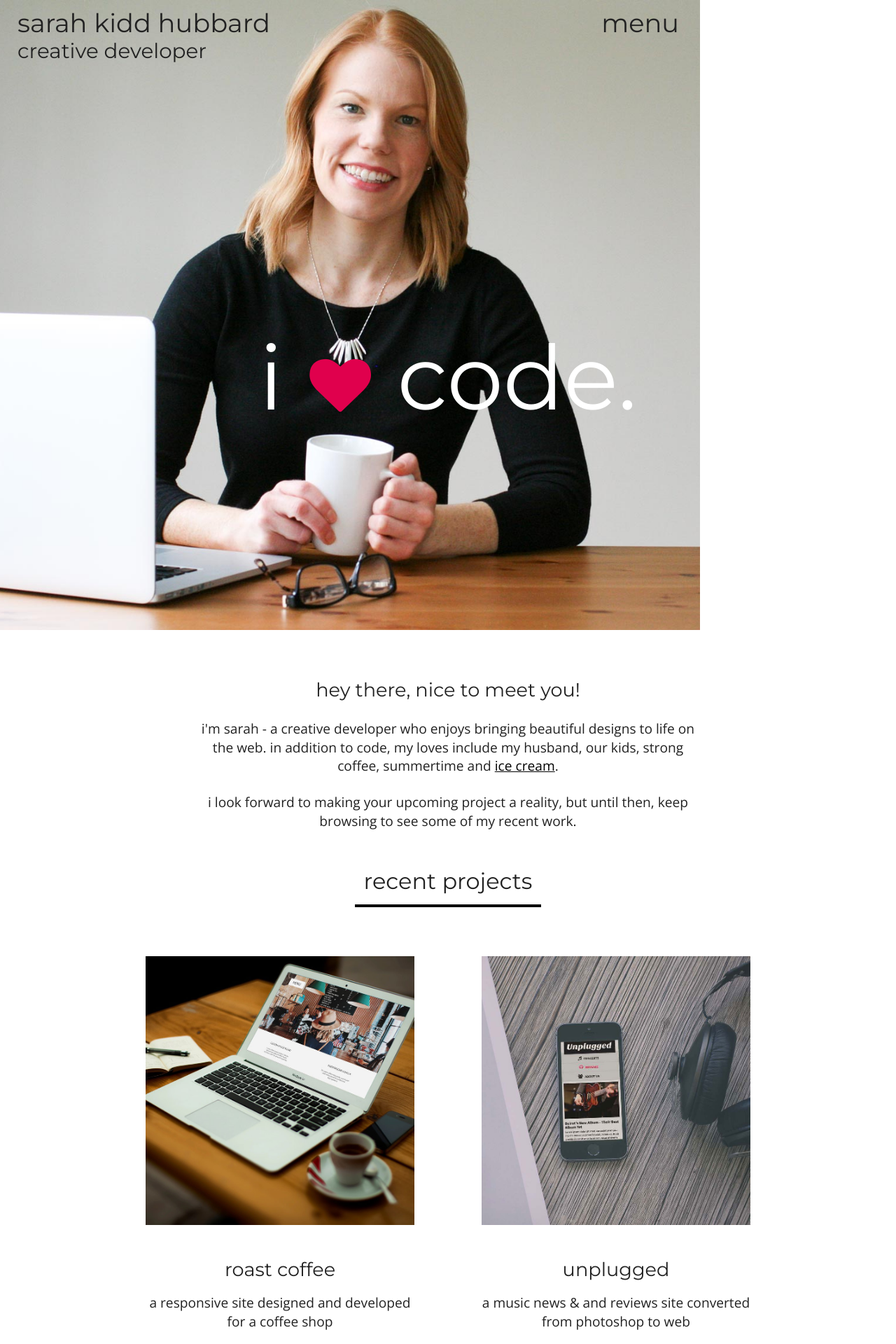
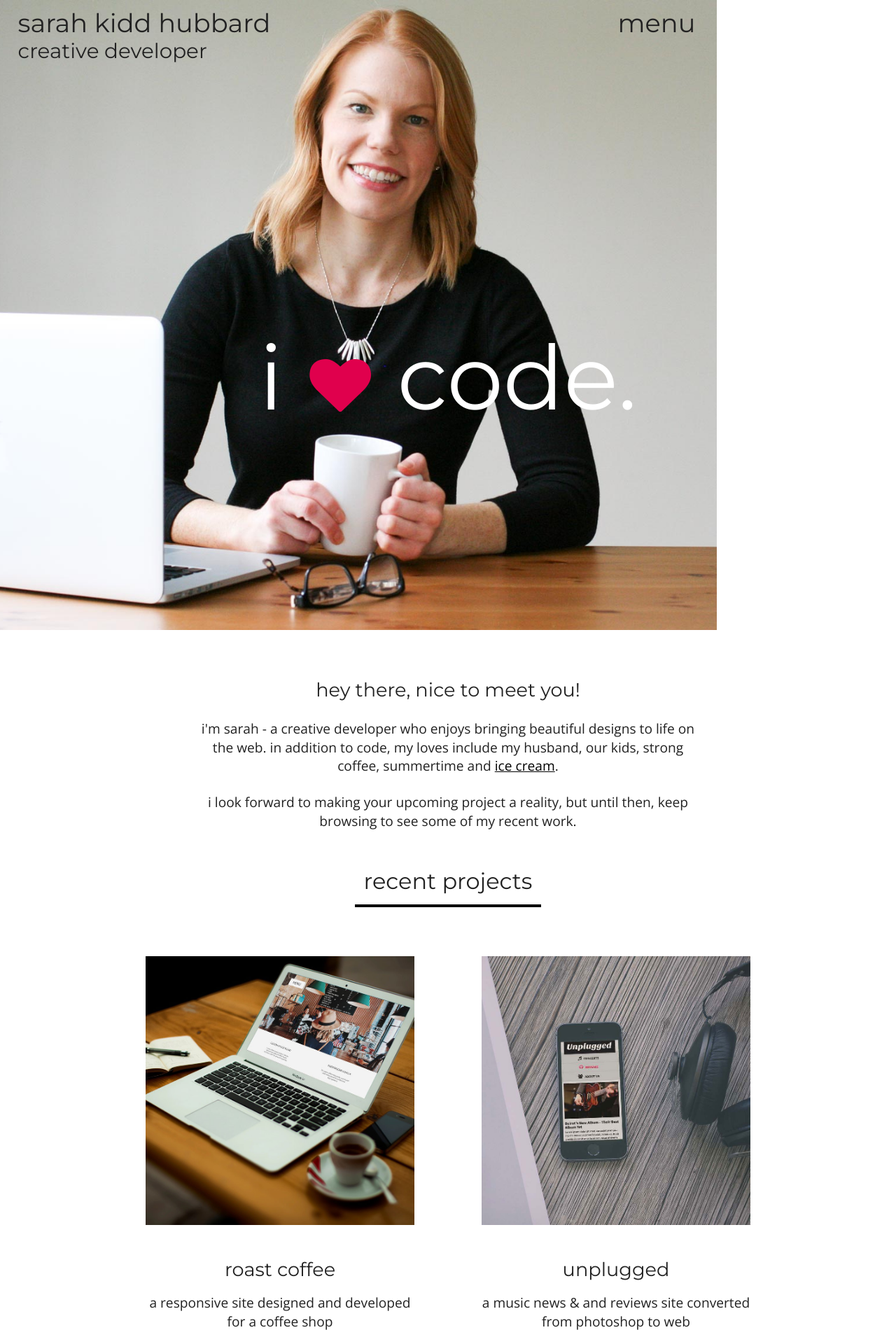
Before and after one commit to skiddhubbard/skiddhubbard.github.io, a Jekyll site: the page built from index.md, in a window 1280 px wide. Shown: the top 1920 px of the page at 70% size. Built offline with Jekyll 4.4.1, drawn with Linux system fonts in a browser that asks for light colours; nearby versions of some CDN libraries.

Commit message:
iPad landscape fix

```diff
--- a/_sass/site/_base.scss
+++ b/_sass/site/_base.scss
@@ -578,7 +578,7 @@
   }
 
   .frontpage {
-    max-width: 1000px;
+    max-width: 1024px;
   }
 
   .menu span {
```
